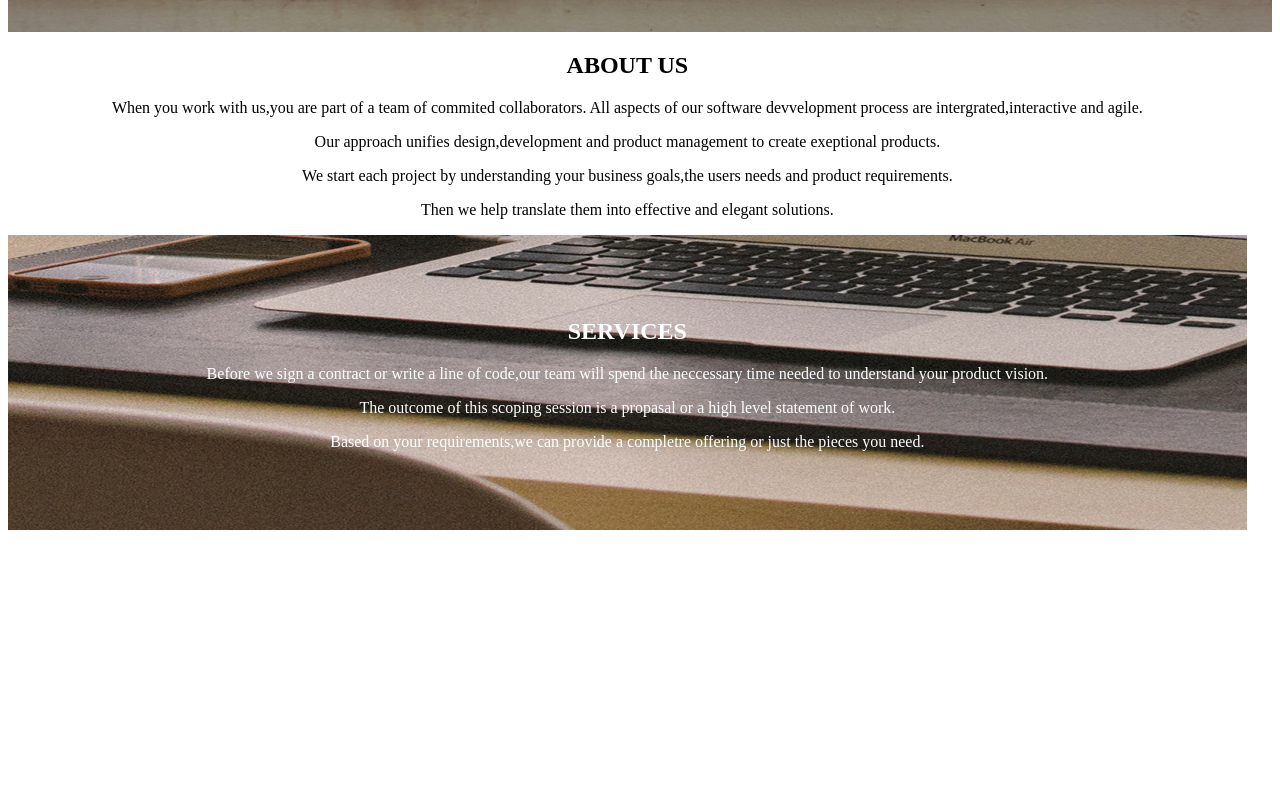
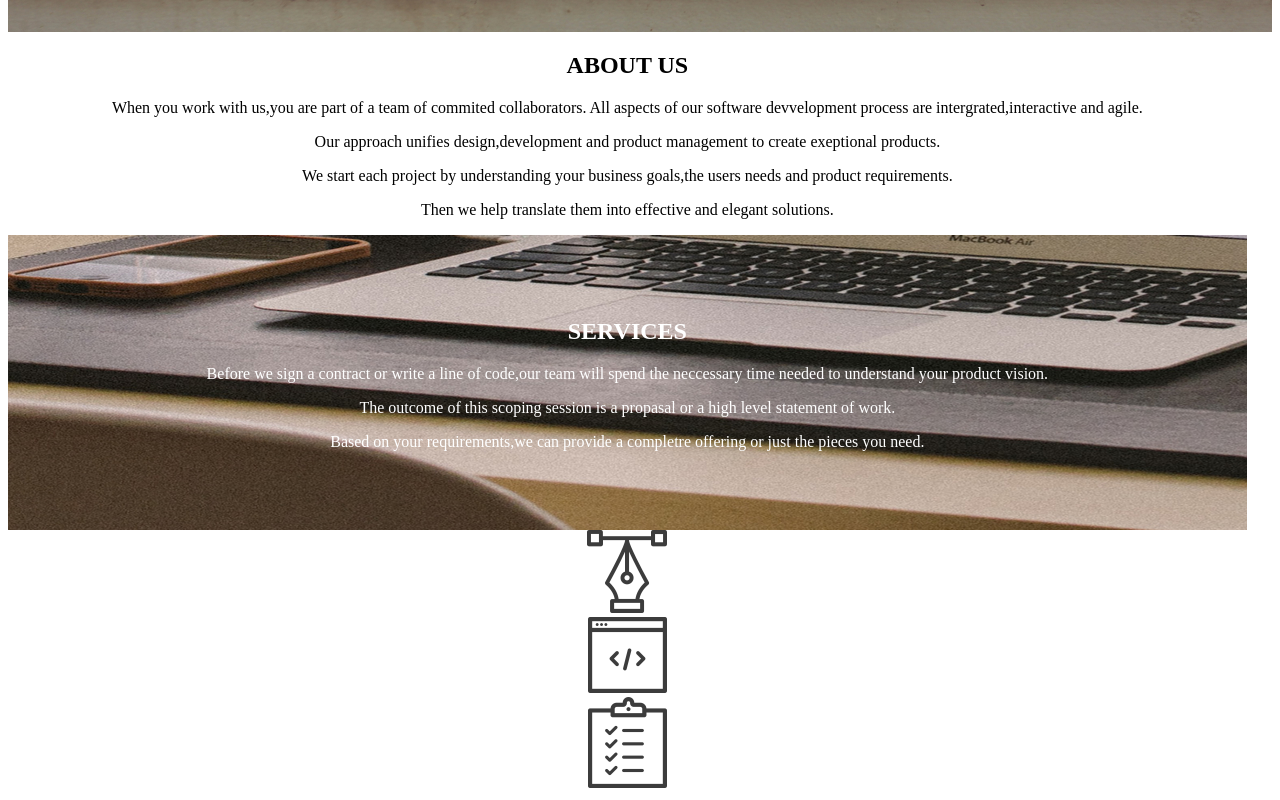
Before and after one commit to KIbet1998/Delani-Studio, a plain HTML site: page index.html in a window 1280 px wide. Shown: the part 643-1443 px from the top of the page. Before the commit the page ends 1181 px from the top, so only its background shows below. Drawn offline with Linux system fonts and the light colour scheme.

Commit message:
what we do icon logos added

```diff
--- a/index.html
+++ b/index.html
@@ -51,6 +51,18 @@
     <div class="container">
         <div class="row">
             <div class="column">
+                <img src="images/design_icon.png" alt="design icon logo">
+
+
+            </div>
+            <div class="column">
+                <img src="images/dev_icon.png" alt="development icon logo">
+
+
+            </div>
+            <div class="column">
+                <img src="images/product_icon.png" alt="product icon logo">
+
 
             </div>
         </div>
```
